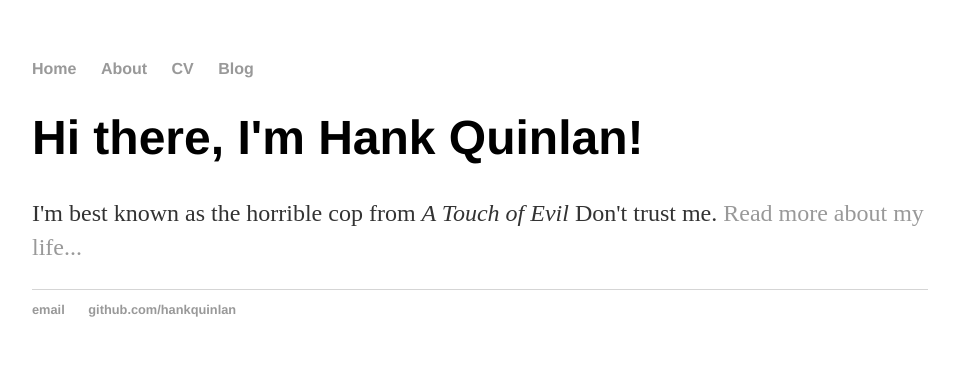
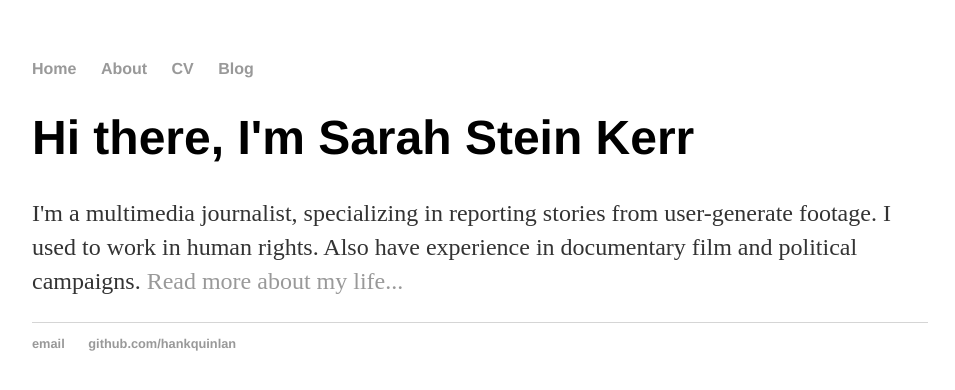
Before and after one commit to sskerr/sskerr.github.io, a Jekyll site: the page built from index.html, in a window 1280 px wide. Shown: the top 390 px of the page, without its empty margins (160-1115 px from the left). Built offline with Jekyll 4.4.1, drawn with Linux system fonts in a browser that asks for light colours.

Commit message:
Update index.html
Updated bio

```diff
--- a/index.html
+++ b/index.html
@@ -1,8 +1,8 @@
 ---
 layout: default
-title: Hank Quinlan, Horrible Cop
+title: Sarah Stein Kerr, Multimedia Journalist
 ---
 <div class="blurb">
-	<h1>Hi there, I'm Hank Quinlan!</h1>
-	<p>I'm best known as the horrible cop from <em>A Touch of Evil</em> Don't trust me. <a href="/about">Read more about my life...</a></p>
+	<h1>Hi there, I'm Sarah Stein Kerr</h1>
+	<p>I'm a multimedia journalist, specializing in reporting stories from user-generate footage. I used to work in human rights. Also have experience in documentary film and political campaigns. <a href="/about">Read more about my life...</a></p>
 </div><!-- /.blurb -->
```
